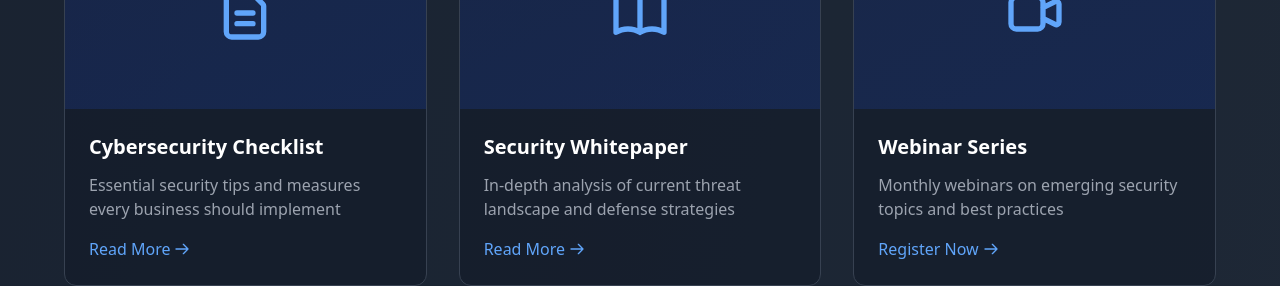
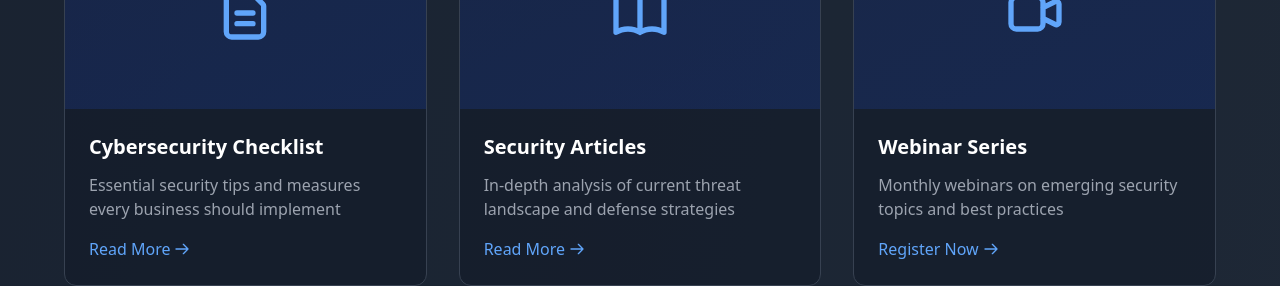
Before and after one commit to sentinellink/sentinel-link, a Next.js app: page / in a window 1280 px wide. Shown: the part 4520-4806 px from the top of the page. Built offline with nearby package versions, Linux system fonts and the light colour scheme.

Commit message:
Update index.js

```diff
--- a/pages/index.js
+++ b/pages/index.js
@@ -451,7 +451,7 @@ export default function Home() {
                 </svg>
               </div>
               <div className="p-6">
-                <h3 className="text-xl font-bold mb-3">Security Whitepaper</h3>
+                <h3 className="text-xl font-bold mb-3">Security Articles</h3>
                 <p className="text-gray-400 mb-4">In-depth analysis of current threat landscape and defense strategies</p>
                 <a href="https://sentinellink.substack.com" className="text-blue-400 hover:text-blue-300 font-medium inline-flex items-center">
                   Read More
```
